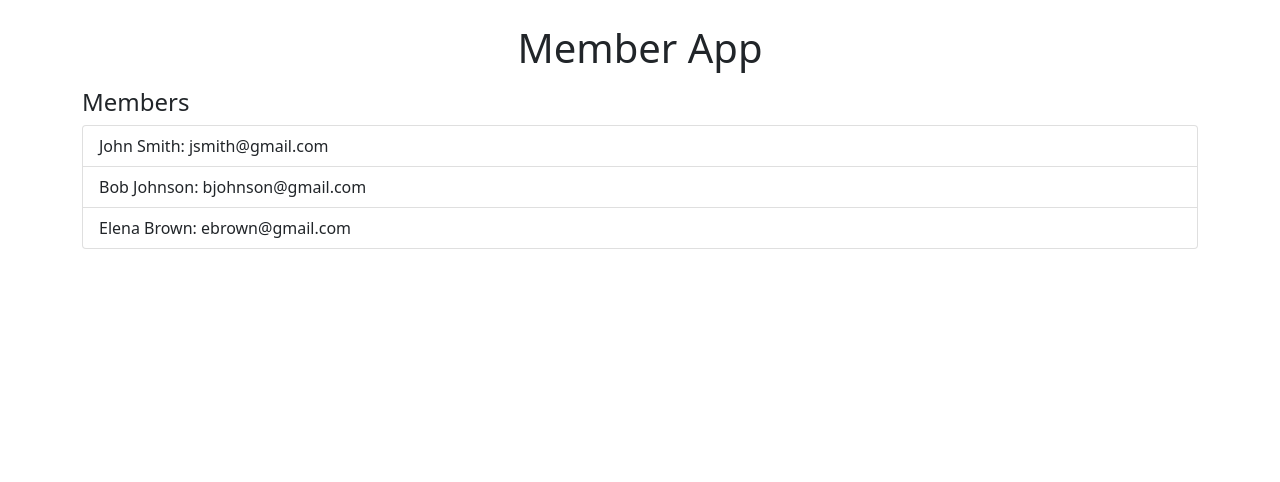
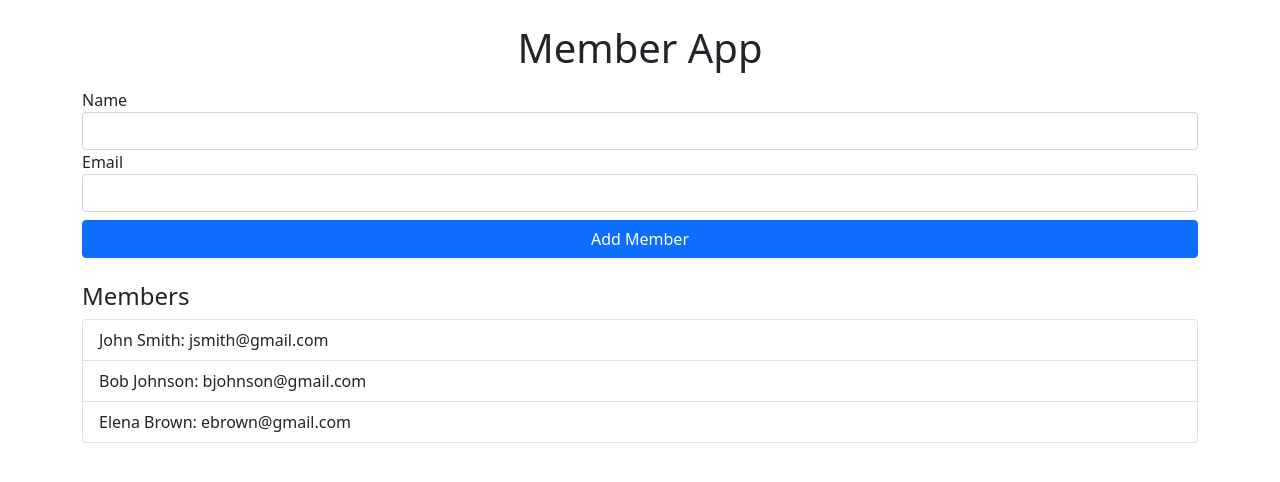
Before and after one commit to ikuplu/Member-App, a Node server app: page / in a window 1280 px wide. Shown: the top 482 px of the page. Run offline with Node 20, Linux system fonts and the light colour scheme; some libraries are stand-ins or nearby versions.

Commit message:
Added a form to add new members

```diff
--- a/routes/api/members.js
+++ b/routes/api/members.js
@@ -33,7 +33,8 @@ router.post('/', (req, res) => {
   }
 
   members.push(newMember);
-  res.json(members);
+  // res.json(members);
+  res.redirect('/');
 });
 
 // Update a member
--- a/views/index.handlebars
+++ b/views/index.handlebars
@@ -1,4 +1,18 @@
 <h1 class="text-center mb-3">{{title}}</h1>
+<form action="/api/members" method="post" class="mb-4">
+  <div class="form-group">
+    <label for="name">Name</label>
+    <input type="text" name="name" class="form-control">
+  </div>
+  <div class="form-group">
+    <label for="email">Email</label>
+    <input type="email" name="email" class="form-control">
+  </div>
+  <div class="d-grid gap-2 mt-2">
+    <input type="submit" value="Add Member" class="btn btn-primary">
+  </div>
+
+</form>
 <h4>Members</h4>
 <ul class="list-group">
   {{#each members}}
```
